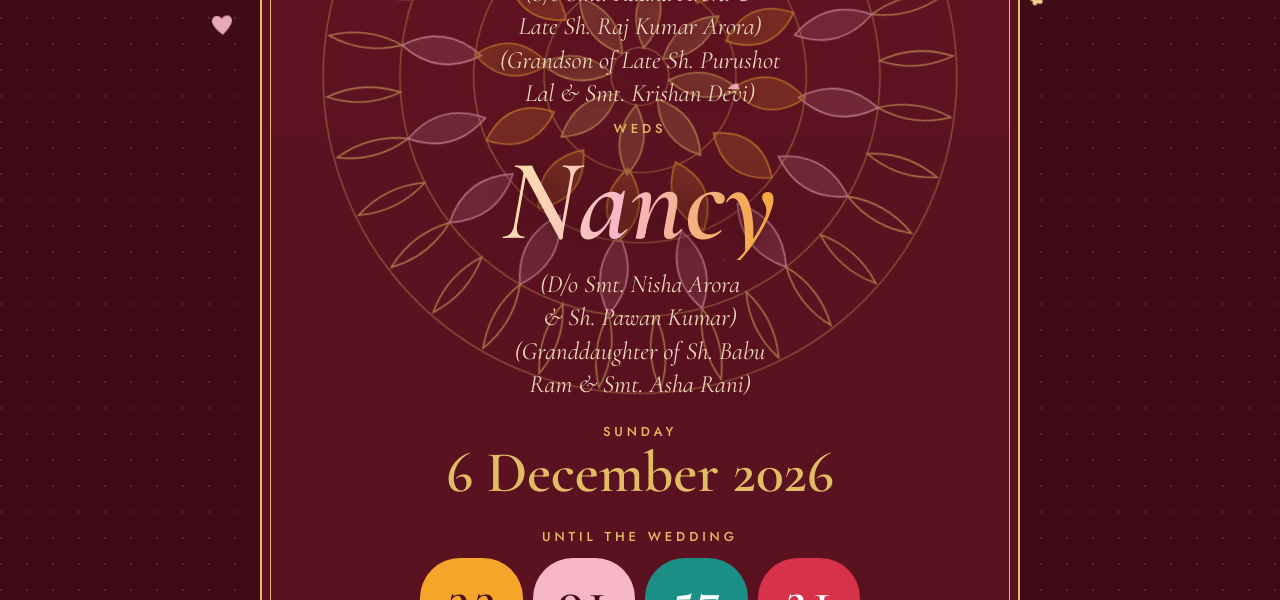
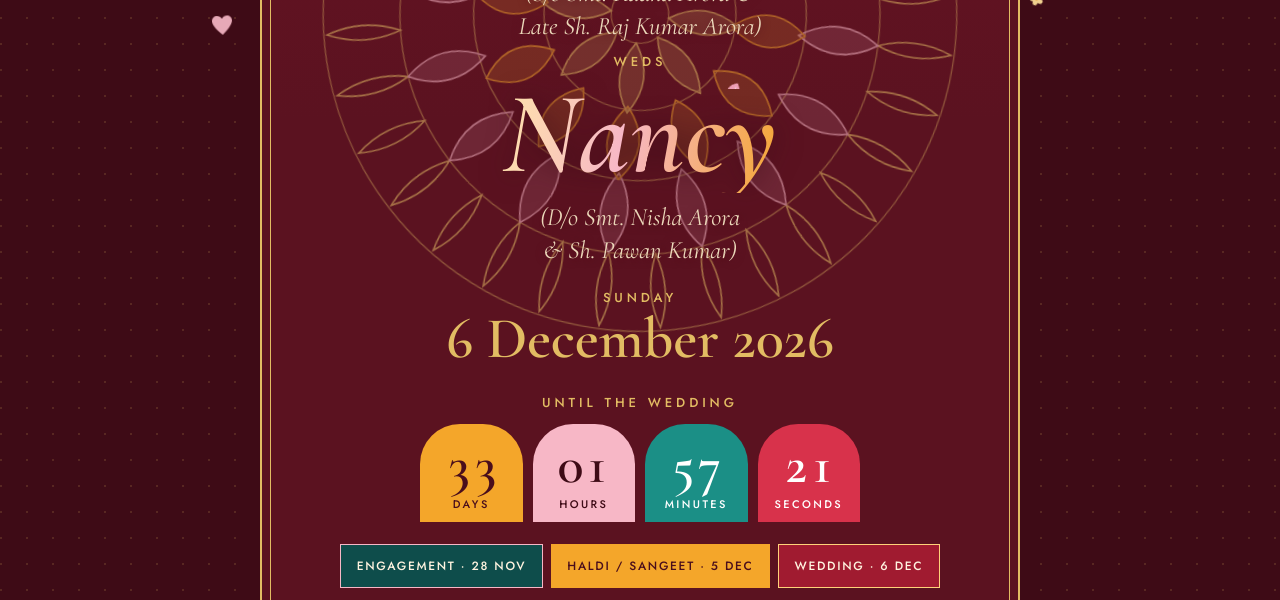
Before and after one commit to pgprateekgarg2/himanshu-nancy-wedding-invite, a plain HTML site: page index.html in a window 1280 px wide. Shown: the part 711-1311 px from the top of the page. Drawn offline with nearby package versions, Linux system fonts and the light colour scheme.

Commit message:
Update index.html

```diff
--- a/index.html
+++ b/index.html
@@ -242,13 +242,11 @@ h2.section { margin: 0; font-style: italic; font-weight: 400; font-size: clamp(3
 <h1 class="name">Himanshu</h1>
 <div class="kin">
 <p class="kin-line">(S/o Smt. Radha Arora &amp; Late Sh. Raj Kumar Arora)</p>
-<p class="kin-line">(Grandson of Late Sh. Purushot Lal &amp; Smt. Krishan Devi)</p>
 </div>
 <p class="label weds">weds</p>
 <h1 class="name">Nancy</h1>
 <div class="kin">
 <p class="kin-line">(D/o Smt. Nisha Arora &amp; Sh. Pawan Kumar)</p>
-<p class="kin-line">(Granddaughter of Sh. Babu Ram &amp; Smt. Asha Rani)</p>
 </div>
 </div>
 <div>
```
